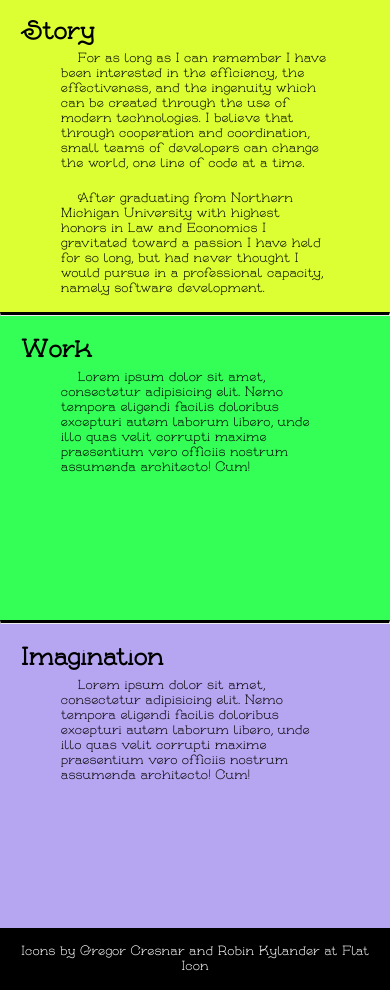
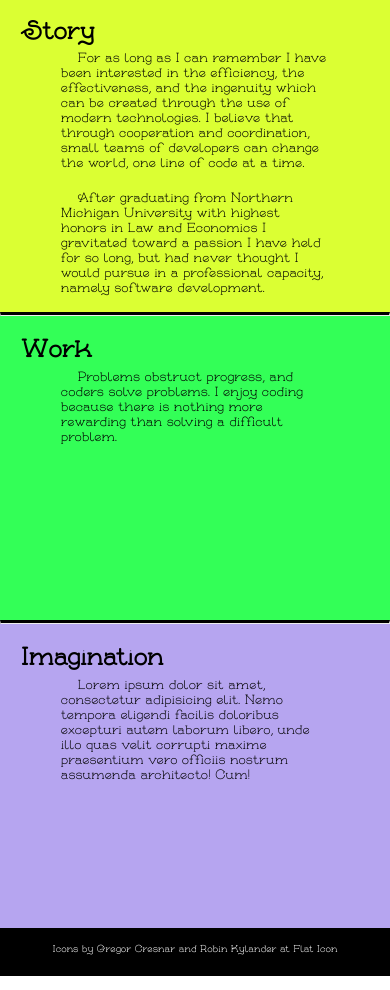
Before and after one commit to nikthequik/nikthequik, a plain HTML site: page index.html in a window 390 px wide. Shown: the part 75-1065 px from the top of the page. Drawn offline with nearby package versions, Linux system fonts and the light colour scheme.

```diff
--- a/css/main.css
+++ b/css/main.css
@@ -4,6 +4,7 @@
 }
 html, body {
 	font-family: Skybird-Regular, sans-serif;
+	-webkit-font-smoothing: antialiased;
 	padding: 0;
 	padding-top: 3.5em;
 	margin: 0;
@@ -261,4 +262,8 @@
 	.section-title {
 		font-size: 1.5em;
 	}
+
+	#attribution {
+		font-size: 0.6em;
+	}
 }
--- a/index.html
+++ b/index.html
@@ -39,7 +39,7 @@
 		<a id="anchor-work"></a>
 		<article class="content push">
 			<h1 class="section-title">Work</h1>
-			<p class="content">Lorem ipsum dolor sit amet, consectetur adipisicing elit. Nemo tempora eligendi facilis doloribus excepturi autem laborum libero, unde illo quas velit corrupti maxime praesentium vero officiis nostrum assumenda architecto! Cum!</p>
+			<p class="content">Problems obstruct progress, and coders solve problems.  I enjoy coding because there is nothing more rewarding than solving a difficult problem.</p>
 		</article>
 	</section>
 	<hr>
--- a/js/app.js
+++ b/js/app.js
@@ -1,4 +1,5 @@
 $(function(){
+	//Perform only on screens above 866px
 	if ($(window).width() > 866) {
 		$('.pull').hover(function() {
 			$(this).children('article').stop().animate({right: "25%"}, 500);
@@ -15,4 +16,9 @@
 			$(this).children('article').stop().animate({left: 0}, 500);
 			});
 	}
+
+	//Perform only on screens below 866px
+	else {
+
+	}
 });
```
Also changed, not shown: img/quiz.png (added).
